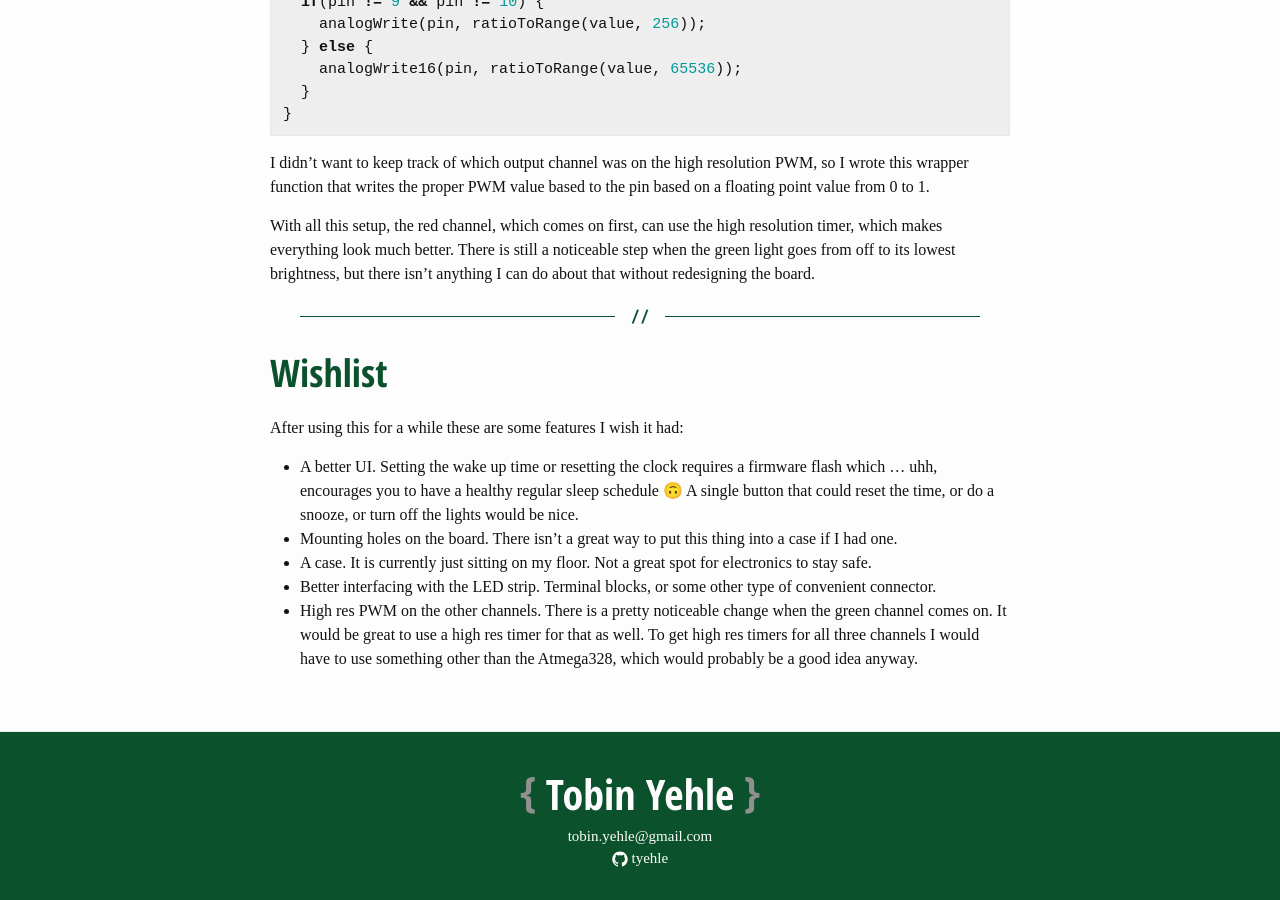
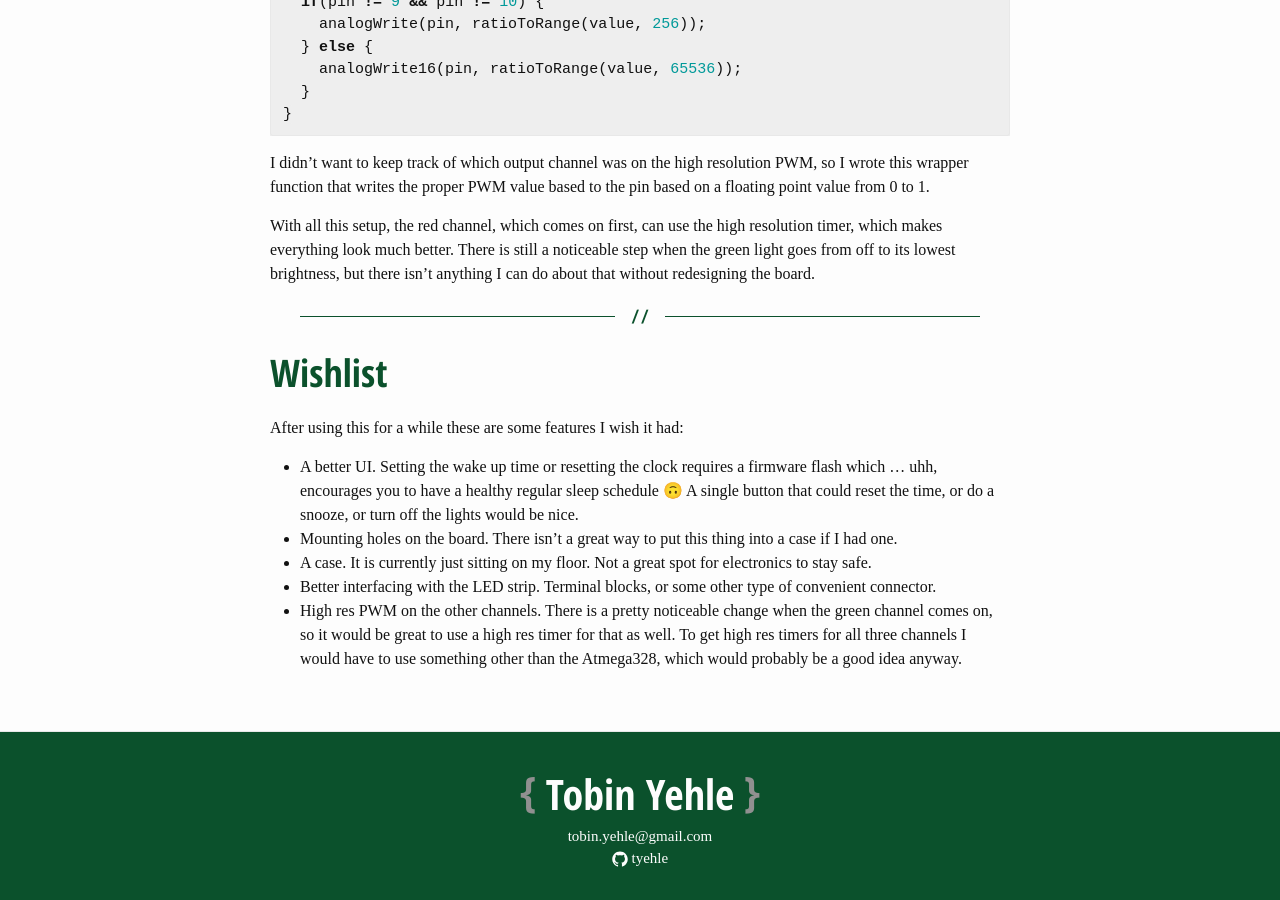
Before and after one commit to tyehle/tyehle.github.io, a Jekyll site: the page built from _posts/2020-05-07-sunrise.md, in a window 1280 px wide and 900 px high, scrolled down 10315 px. Built offline with Jekyll 4.4.1, drawn with Linux system fonts in a browser that asks for light colours; some web fonts are replaced; formulas are drawn with MathJax 3.

Commit message:
fix some phrasing

```diff
--- a/_posts/2020-05-07-sunrise.md
+++ b/_posts/2020-05-07-sunrise.md
@@ -197,4 +197,4 @@ After using this for a while these are some features I wish it had:
 - Mounting holes on the board. There isn't a great way to put this thing into a case if I had one.
 - A case. It is currently just sitting on my floor. Not a great spot for electronics to stay safe.
 - Better interfacing with the LED strip. Terminal blocks, or some other type of convenient connector.
-- High res PWM on the other channels. There is a pretty noticeable change when the green channel comes on. It would be great to use a high res timer for that as well. To get high res timers for all three channels I would have to use something other than the Atmega328, which would probably be a good idea anyway.
+- High res PWM on the other channels. There is a pretty noticeable change when the green channel comes on, so it would be great to use a high res timer for that as well. To get high res timers for all three channels I would have to use something other than the Atmega328, which would probably be a good idea anyway.
```
